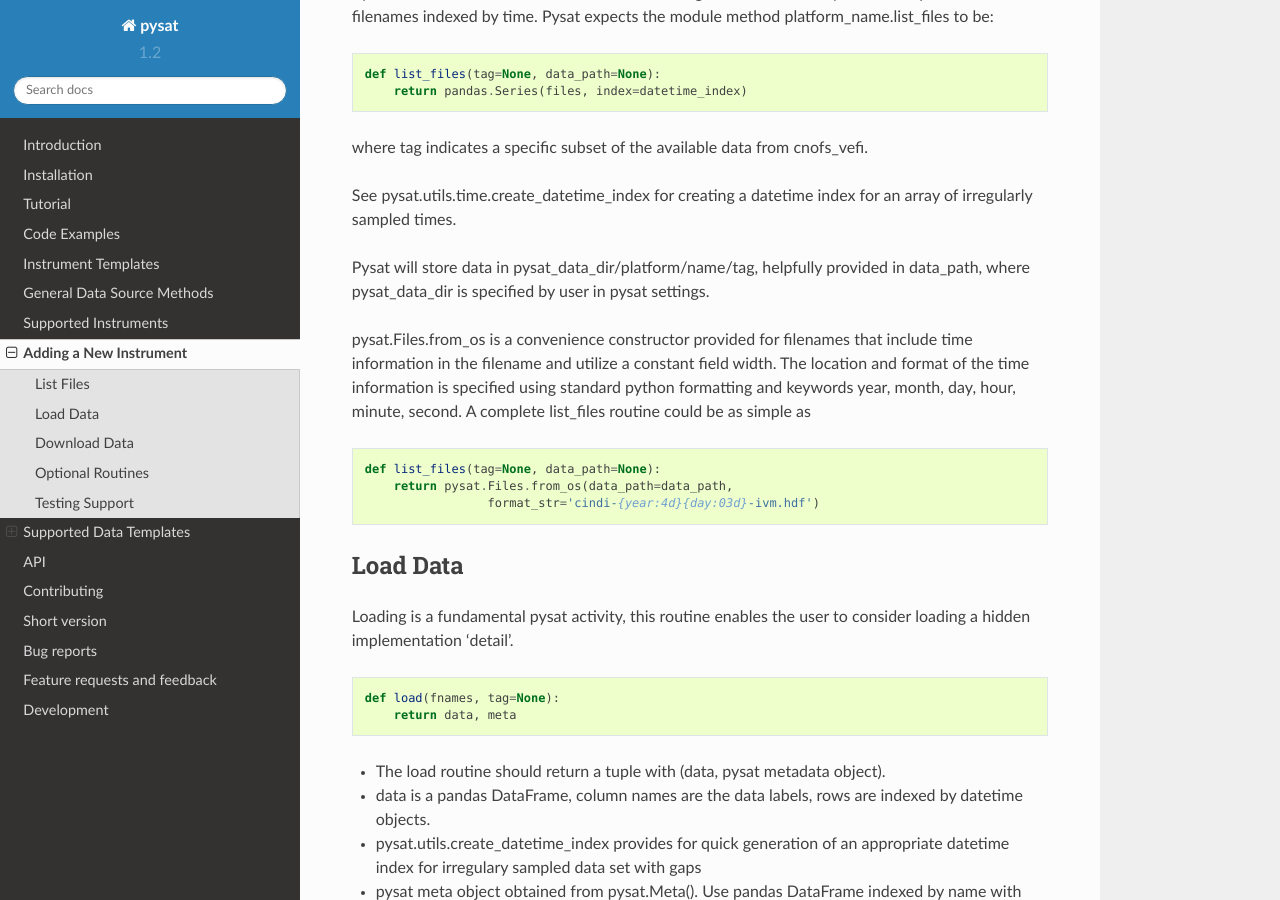
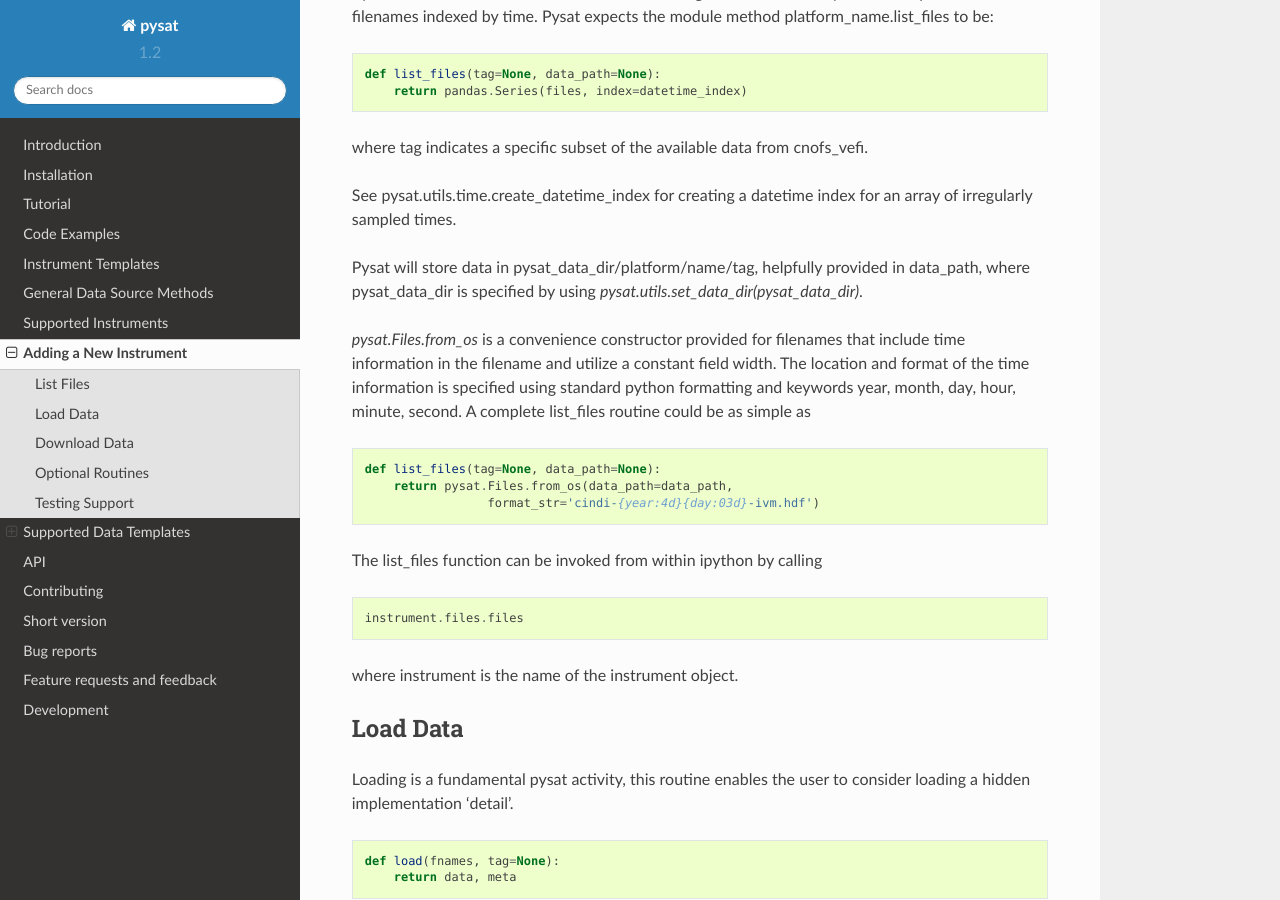
Before and after one commit to pysat/pysat, a Sphinx documentation site: the page built from docs/new_instrument.rst, in a window 1280 px wide and 900 px high, scrolled down 523 px. Built offline with Sphinx 7.4.7 and the Read the Docs theme 2.0.0, drawn with Linux system fonts in a browser that asks for light colours; formulas are drawn with MathJax 3; some of the changed text lies outside the part shown.

Commit message:
fix for #69

```diff
--- a/docs/new_instrument.rst
+++ b/docs/new_instrument.rst
@@ -28,15 +28,23 @@
 
 See pysat.utils.time.create_datetime_index for creating a datetime index for an array of irregularly sampled times.
 
-Pysat will store data in pysat_data_dir/platform/name/tag, helpfully provided in data_path, where pysat_data_dir is specified by user in pysat settings.
+Pysat will store data in pysat_data_dir/platform/name/tag, helpfully provided in data_path, where pysat_data_dir is specified by using `pysat.utils.set_data_dir(pysat_data_dir)`.
 
-pysat.Files.from_os is a convenience constructor provided for filenames that include time information in the filename and utilize a constant field width. The location and format of the time information is specified using standard python formatting and keywords year, month, day, hour, minute, second. A complete list_files routine could be as simple as
+`pysat.Files.from_os` is a convenience constructor provided for filenames that include time information in the filename and utilize a constant field width. The location and format of the time information is specified using standard python formatting and keywords year, month, day, hour, minute, second. A complete list_files routine could be as simple as
 
 .. code:: python
 
    def list_files(tag=None, data_path=None):
        return pysat.Files.from_os(data_path=data_path,
                     format_str='cindi-{year:4d}{day:03d}-ivm.hdf')
+
+The list_files function can be invoked from within ipython by calling
+
+.. code:: python
+
+  instrument.files.files
+
+where instrument is the name of the instrument object.
 
 
 Load Data
```
Also changed, not shown: other parts of docs/new_instrument.rst (+1 -1 lines).
